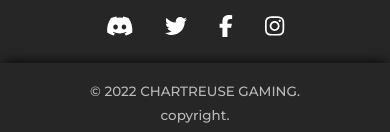
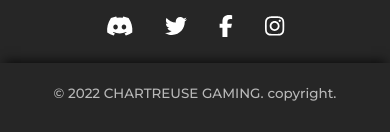
Before and after one commit to Alpes-Esport/Website, a Vue app: page / in a window 390 px wide. Shown: the part 5998-6130 px from the top of the page. Built offline with nearby package versions, Linux system fonts and the light colour scheme; what @splidejs/vue-splide would draw is missing.

Commit message:
Improve Footer

```diff
--- a/src/components/global/Footer.vue
+++ b/src/components/global/Footer.vue
@@ -1,14 +1,12 @@
 <template>
   <footer>
-    <div class="content">
-      <section>
+    <section class="content">
       <p>
         &copy; {{ current_year }}
         <router-link to="/">CHARTREUSE GAMING</router-link>.
       </p>
       <p>{{ $t("copyright") }}.</p>
     </section>
-    </div>
   </footer>
 </template>
 
@@ -24,70 +22,45 @@ export default {
 </script>
 
 <style scoped lang="scss">
-$footer-height: 50px;
-$font-size: 0.84em;
-
 footer {
   position: relative;
-  width: 100%;
-  height: $footer-height;
+  padding: 24px 0;
   background-color: var(--bg-color);
   box-shadow: 0 -6px 10px -4px rgba(0, 0, 0, 0.7);
-  display: flex;
-  align-items: center;
-
-  div {
-    padding: 12px;
-    height: inherit;
-    display: flex;
-    align-items: center;
-    justify-content: center;
-
-    & * {
-      font-family: var(--title-font);
-      color: var(--footer-text-color);
-      text-decoration: none;
-      transition: color 150ms;
-    }
 
   section {
+    padding: 0 1rem;
+    position: absolute;
+    top: 50%;
+    transform: translateY(-50%);
+    width: 100%;
     display: flex;
+    flex-wrap: wrap;
+    justify-content: center;
     align-items: center;
-      justify-content: center;
-      flex-wrap: wrap;
-      gap: 0 4px;
+    gap: 0.25rem;
+    font-family: var(--title-font);
 
     p {
-        font-size: $font-size;
+      font-size: 0.84em;
+      color: var(--footer-text-color);
 
       a {
-          height: $footer-height;
+        text-decoration: none;
+        color: var(--footer-text-color);
         display: inline-flex;
         align-items: center;
-        }
+        transition: color 150ms;
+
+        &:hover {
+          color: var(--text-color);
         }
       }
     }
   }
 
-@media only screen and (max-width: 800px) {
-  footer {
-    height: auto;
-
-    div section p a {
-      padding: 8px 0;
-      height: unset;
-    }
-  }
-}
-
-@media only screen and (max-width: 400px) {
-  footer div {
-    text-align: center;
-
-    section {
-      flex-flow: column nowrap;
-    }
+  @media (max-width: 420px) {
+    padding: 30px 0;
   }
 }
 </style>
```
Lines whose indentation alone changed are shown as unchanged.
